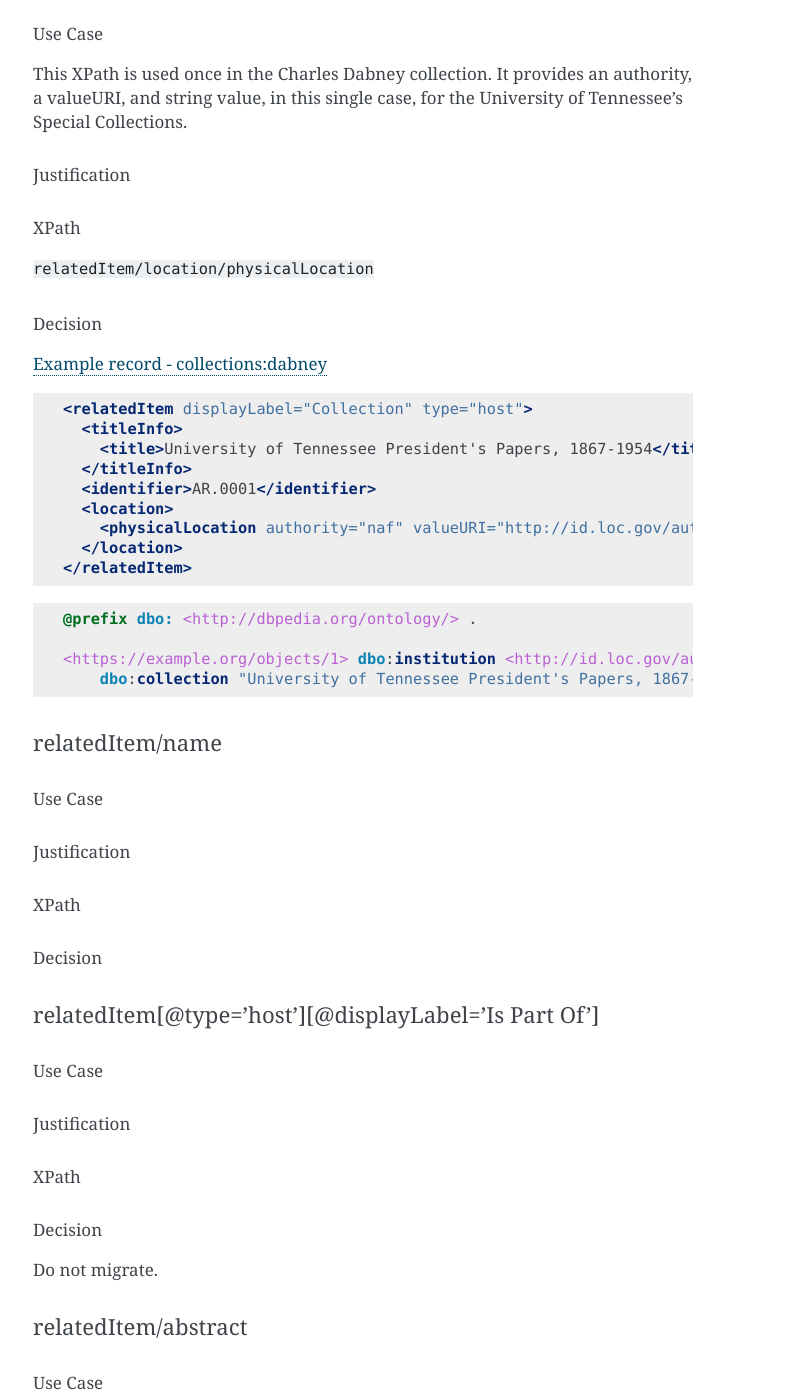
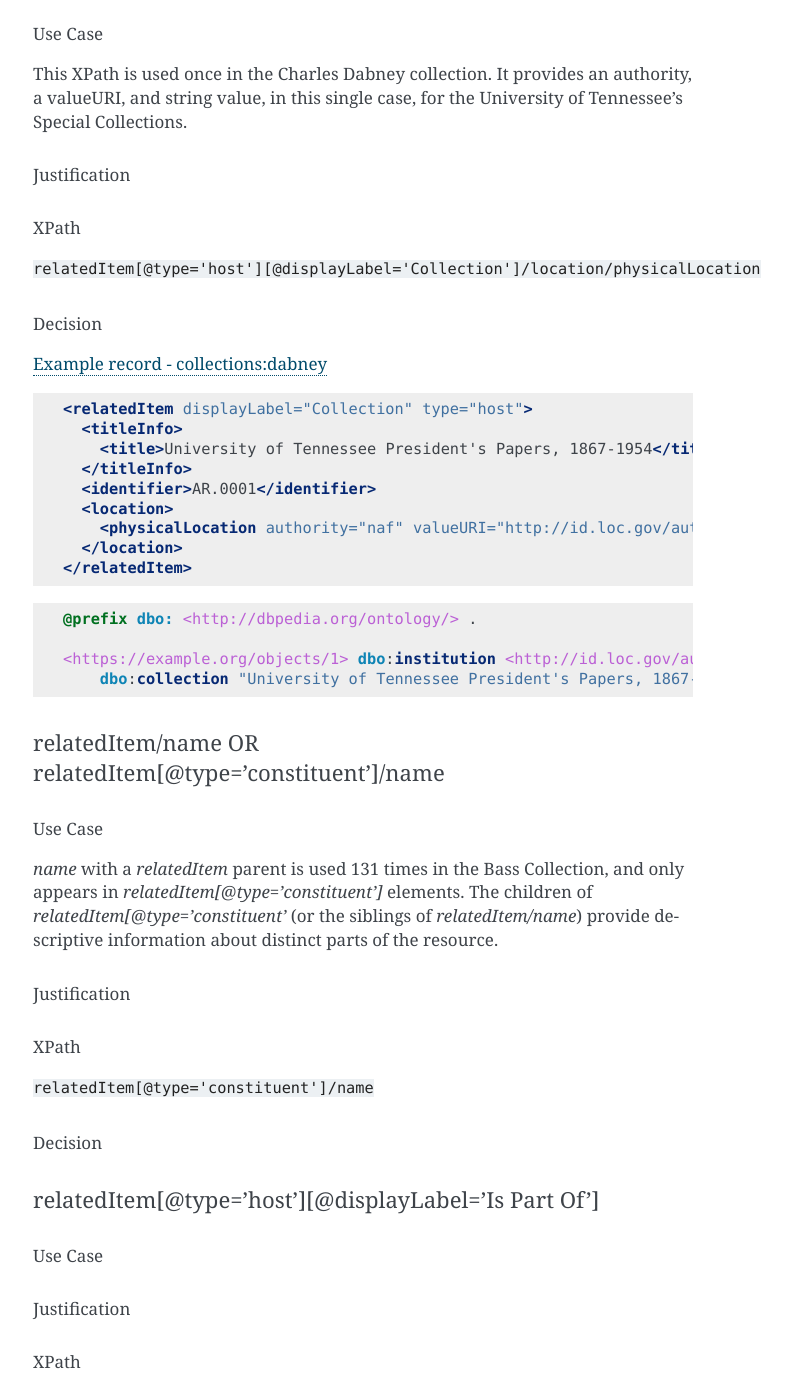
Before and after one commit to UTKcataloging/mods_to_rdf, a Sphinx documentation site: the page built from docs/source/contents/4_draft_mapping.rst, in a window 1280 px wide and 1400 px high, scrolled down 53143 px. Shown: the whole window, without its empty margins (387-1179 px from the left). Built offline with Sphinx 7.4.7, drawn with Linux system fonts in a browser that asks for light colours; formulas are drawn with MathJax 3; some of the changed text lies outside the part shown.

Commit message:
Update relatedItem[@type='constituent']

```diff
--- a/docs/source/contents/4_draft_mapping.rst
+++ b/docs/source/contents/4_draft_mapping.rst
@@ -2471,7 +2471,7 @@ Justification
 ^^^^^^^^^^^^^
 XPath
 ^^^^^
-:code:`relatedItem/location/physicalLocation`
+:code:`relatedItem[@type='host'][@displayLabel='Collection']/location/physicalLocation`
 
 Decision
 ^^^^^^^^
@@ -2496,16 +2496,22 @@ Decision
     <https://example.org/objects/1> dbo:institution <http://id.loc.gov/authorities/names/no2014027633> ;
         dbo:collection "University of Tennessee President's Papers, 1867-1954, AR.0001" .
 
-relatedItem/name
-----------------
-Use Case
-^^^^^^^^
-Justification
-^^^^^^^^^^^^^
+relatedItem/name OR relatedItem[@type='constituent']/name
+---------------------------------------------------------
+Use Case
+^^^^^^^^
+`name` with a `relatedItem` parent is used 131 times in the Bass Collection, and only appears in `relatedItem[@type='constituent']` elements. The children of `relatedItem[@type='constituent'` (or the siblings of `relatedItem/name`) provide descriptive information about distinct parts of the resource.
+
+Justification
+^^^^^^^^^^^^^
+
 XPath
 ^^^^^
-Decision
-^^^^^^^^
+:code:`relatedItem[@type='constituent']/name`
+
+Decision
+^^^^^^^^
+
 
 relatedItem[@type='host'][@displayLabel='Is Part Of']
 -----------------------------------------------------
```
